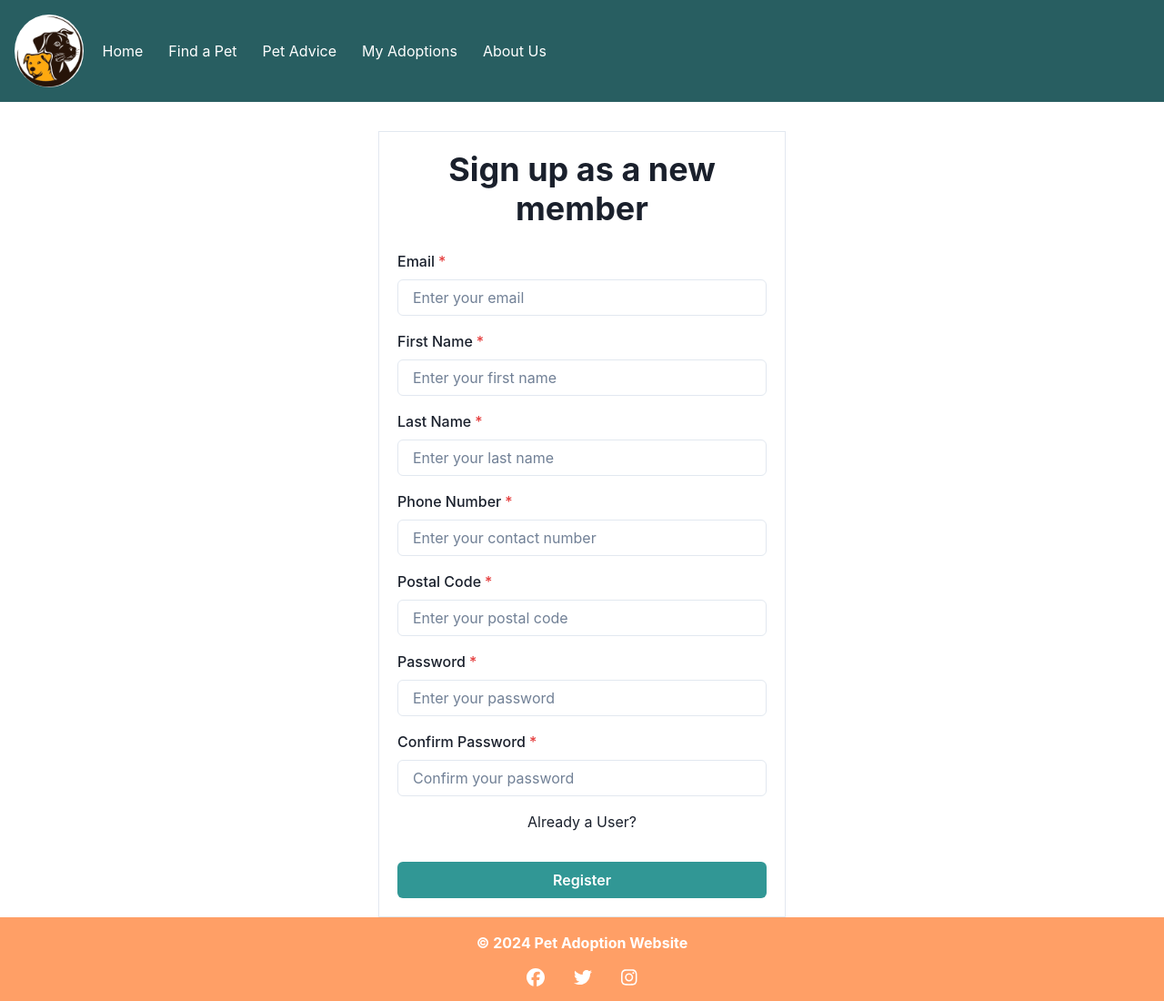
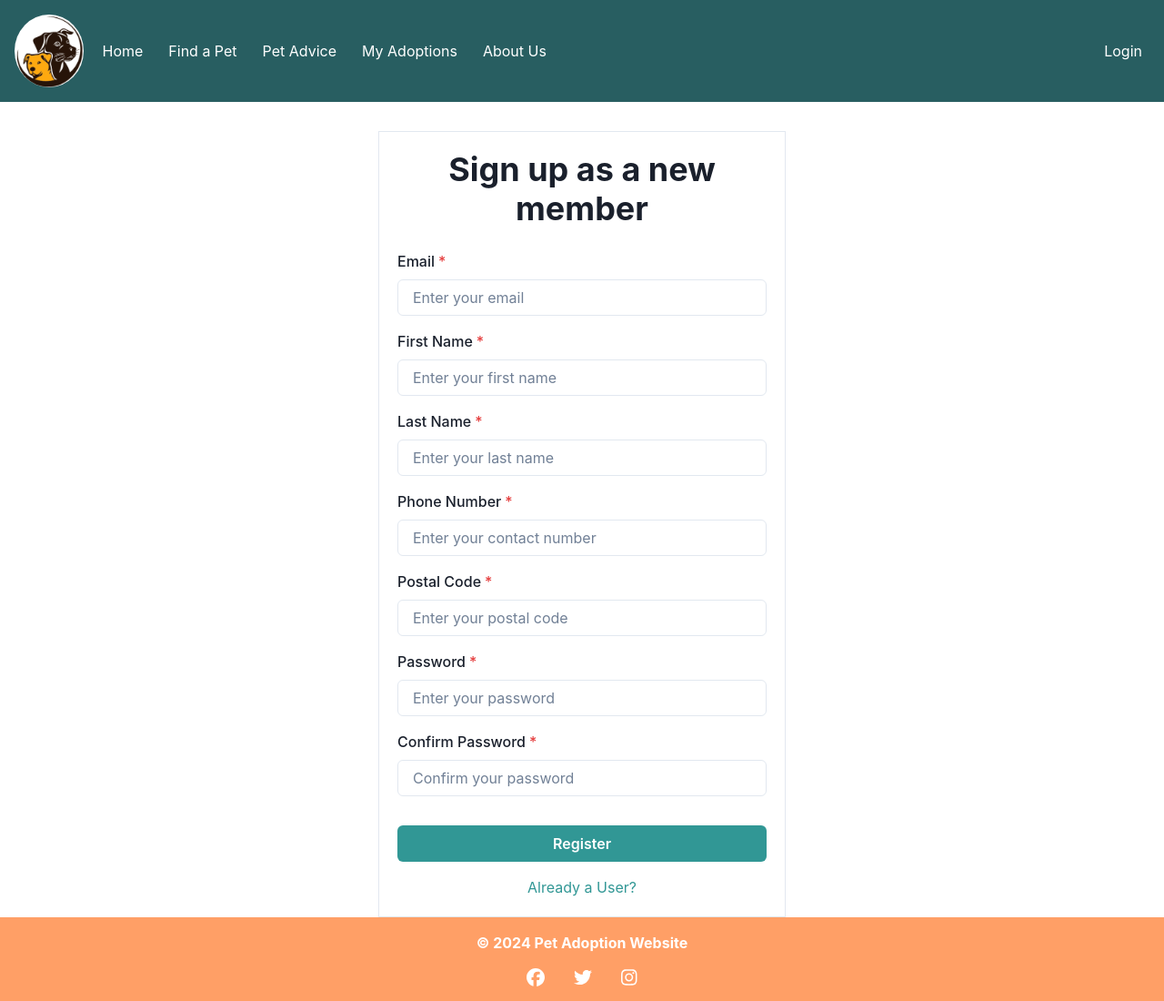
Before and after one commit to longpdev/cs476.project, a React (Vite) app in the folder cs476.project.UI/: page /Register in a window 1280 px wide. Shown: the whole page at 91% size. Built offline with nearby package versions, Linux system fonts and the light colour scheme; no server answers.

Commit message:
Added "Login" to Navigation Bar, created link Login <-> Register page

```diff
--- a/cs476.project.UI/src/Pages/Login.tsx
+++ b/cs476.project.UI/src/Pages/Login.tsx
@@ -7,10 +7,11 @@ import {
   Button,
   Box,
   Heading,
+  Link,
 } from '@chakra-ui/react';
 import { useForm } from 'react-hook-form';
 import { LoginData } from '../types/loginData';
-import { useNavigate } from 'react-router-dom';
+import { Link as RouterLink, useNavigate } from 'react-router-dom';
 import { useMutation } from 'react-query';
 import { loginAPI } from '../apiServices';
 import { useAppContext } from '../contexts/AppContext';
@@ -85,6 +86,12 @@ export function Login() {
           <Button mt={4} colorScheme="teal" type="submit" width="full">
             Login
           </Button>
+
+          <Box textAlign="center" mt={4}>
+            <Link as={RouterLink} to="/Register" color="teal.500">
+              Do not have an account? Sign up here!
+            </Link>
+          </Box>
         </VStack>
       </form>
     </Box>
--- a/cs476.project.UI/src/Pages/Register.tsx
+++ b/cs476.project.UI/src/Pages/Register.tsx
@@ -11,8 +11,9 @@ import {
   Text,
   Box,
   Heading,
+  Link,
 } from '@chakra-ui/react';
-import { Link, useNavigate } from 'react-router-dom';
+import { Link as RouterLink, useNavigate } from 'react-router-dom';
 import { RegisterData } from '../types/registerData';
 import { useAppContext } from '../contexts/AppContext';
 
@@ -145,10 +146,7 @@ export function Register() {
               <FormErrorMessage>{errors.repassword?.message}</FormErrorMessage>
             )}
           </FormControl>
-          // TODO: Style this Link
-          <Link to="/login">
-            <Text align="right">Already a User?</Text>
-          </Link>
+
           <Button
             mt={4}
             colorScheme="teal"
@@ -158,6 +156,10 @@ export function Register() {
           >
             Register
           </Button>
+
+          <Link as={RouterLink} to="/Login" color="teal.500">
+            Already a User?
+          </Link>
         </VStack>
       </form>
     </Box>
--- a/cs476.project.UI/src/components/NavbarItems.tsx
+++ b/cs476.project.UI/src/components/NavbarItems.tsx
@@ -61,6 +61,8 @@ export const NavbarItems = () => {
       {links.map((link) => createLinkItem(link.to, link.label, currentPath))}
       <Spacer />
 
+      <Stack ml="auto">{createLinkItem('/Login', 'Login', currentPath)}</Stack>
+
       {!isMobile && isAuthenticated && <ProfileMenu />}
     </Stack>
   );
```
